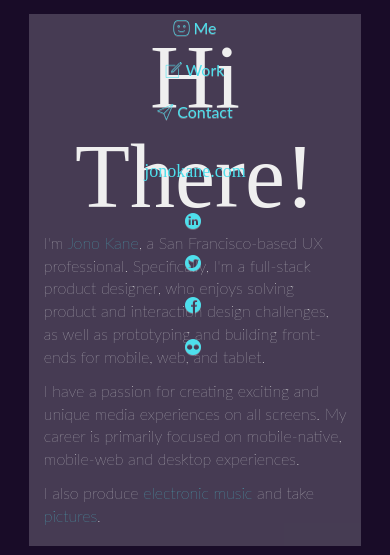
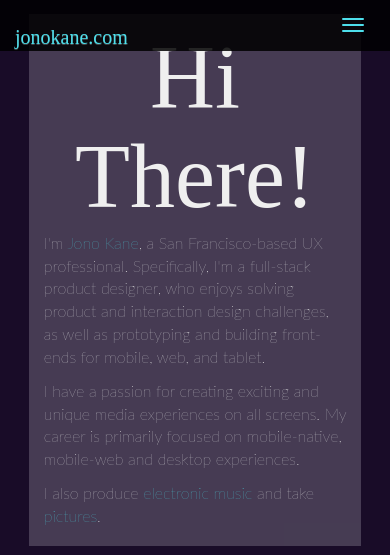
Before and after one commit to jonokane/jonokane-16, a PHP site: page / in a window 390 px wide; the page is wider, and only the part inside the window is pictured. Shown: the top 555 px of that part. Run offline with PHP 8.4, Linux system fonts and the light colour scheme; some libraries are stand-ins or nearby versions.

Commit message:
aaaalmost have that nav working and other styles are tweaked too

```diff
--- a/index.php
+++ b/index.php
@@ -22,8 +22,17 @@
 <body>
 
 
-<nav class="navbar navbar-fixed-top navbar-dark bg-inverse">
-    <div class="navbar-inner">
+<!-- <nav class="navbar navbar-fixed-top top-bar">
+      <div class="navbar-header">
+          <button type="button" class="navbar-toggle collapsed" data-toggle="collapse" data-target="#navbar" aria-expanded="false" aria-controls="navbar">
+            <span class="sr-only">Toggle navigation</span>
+            <span class="icon-bar"></span>
+            <span class="icon-bar"></span>
+            <span class="icon-bar"></span>
+          </button>
+        </div>
+
+<div id="navbar" class="navbar-collapse collapse">
     <div class="col-md-4">
         <ul class="nav navbar-nav left">
             <li class="nav-item active fade-in one"><a href="#me" class="smoothscroll"><span class="ss-icon ss-glyphish-outline">smile</span>Me</a></li>
@@ -31,10 +40,8 @@
             <li class="nav-item fade-in three"><a href="#contact" class="smoothscroll"><span class="ss-icon ss-glyphish-outline">send</span>Contact</a></li>
         </ul>
         </div>
-        <div class="col-md-4">
-        <ul class="nav nav-center">
-            <li><h1 class="fancy"><a href="#">jonokane.com</a></h1></li>
-        </ul>
+        <div class="col-md-4 text-center">
+        <a class="fancy" href="#">jonokane.com</a>
         </div>
         <div class="col-md-4">
         <ul class="nav navbar-nav pull-md-right">
@@ -44,8 +51,76 @@
             <li class="nav-item"><a href="http://www.flickr.com/photos/nokapixel" target="_blank" class="soc-link"><span class="ss-icon ss-social-circle">flickr</span></a></li>
         </ul>
         </div>
-    </div>
-</nav>
+</div>
+</nav> -->
+
+
+
+<!-- <nav class="navbar navbar-inverse navbar-fixed-top">
+      <div class="container">
+        <div class="navbar-header">
+          <button type="button" class="navbar-toggle collapsed" data-toggle="collapse" data-target="#navbar" aria-expanded="false" aria-controls="navbar">
+            <span class="sr-only">Toggle navigation</span>
+            <span class="icon-bar"></span>
+            <span class="icon-bar"></span>
+            <span class="icon-bar"></span>
+          </button>
+          <a class="navbar-brand" href="#">Bootstrap theme</a>
+        </div>
+        <div id="navbar" class="navbar-collapse collapse">
+          <ul class="nav navbar-nav">
+            <li class="active"><a href="#">Home</a></li>
+            <li><a href="#about">About</a></li>
+            <li><a href="#contact">Contact</a></li>
+            <li class="dropdown">
+              <a href="#" class="dropdown-toggle" data-toggle="dropdown" role="button" aria-haspopup="true" aria-expanded="false">Dropdown <span class="caret"></span></a>
+              <ul class="dropdown-menu">
+                <li><a href="#">Action</a></li>
+                <li><a href="#">Another action</a></li>
+                <li><a href="#">Something else here</a></li>
+                <li role="separator" class="divider"></li>
+                <li class="dropdown-header">Nav header</li>
+                <li><a href="#">Separated link</a></li>
+                <li><a href="#">One more separated link</a></li>
+              </ul>
+            </li>
+          </ul>
+        </div>
+      </div>
+    </nav>
+ -->
+
+
+
+<nav class="navbar navbar-fixed-top top-bar">
+        <div class="navbar-header">
+          <button type="button" class="navbar-toggle collapsed" data-toggle="collapse" data-target="#navbar" aria-expanded="false" aria-controls="navbar">
+            <span class="sr-only">Toggle navigation</span>
+            <span class="icon-bar"></span>
+            <span class="icon-bar"></span>
+            <span class="icon-bar"></span>
+          </button>
+          <a class="navbar-brand fancy" href="#">jonokane.com</a>
+        </div>
+        <div id="navbar" class="navbar-collapse collapse">
+          <ul class="nav navbar-nav">
+              <li class="nav-item active fade-in one"><a href="#me" class="smoothscroll"><span class="ss-icon ss-glyphish-outline">smile</span>Me</a></li>
+              <li class="nav-item fade-in two"><a href="#view-work" class="smoothscroll"><span class="ss-icon ss-glyphish-outline">compose</span>Work</a></li>
+              <li class="nav-item fade-in three"><a href="#contact" class="smoothscroll"><span class="ss-icon ss-glyphish-outline">send</span>Contact</a></li>
+          </ul>
+          <ul class="nav navbar-nav navbar-right">
+            <li class="nav-item"><a href="https://www.linkedin.com/in/jonokane" target="_blank" class="soc-link"><span class="ss-icon ss-social-circle">linkedin</span></a></li>
+            <li class="nav-item"><a href="http://www.twitter.com/nokapixel" target="_blank" class="soc-link"><span class="ss-icon ss-social-circle">twitter</span></a></li>
+            <li class="nav-item"><a href="http://facebook.com/jonokane" target="_blank" class="soc-link"><span class="ss-icon ss-social-circle">facebook</span></a></li>
+            <li class="nav-item"><a href="http://www.flickr.com/photos/nokapixel" target="_blank" class="soc-link"><span class="ss-icon ss-social-circle">flickr</span></a></li>
+          </ul>
+        </div><!--/.nav-collapse -->
+    </nav>
+
+
+
+
+
 
 
 <div class="container">
--- a/src/scss/colors.scss
+++ b/src/scss/colors.scss
@@ -1,6 +1,8 @@
 //colors, maaan!!!!!!!!!!!!!!!!!
 
 $black: #000;
+$black-op90:rgba(0, 0, 0, 0.9);
+$black-op85:rgba(0, 0, 0, 0.85);
 
 $gray-dark: #2c2b32;
 $gray-dark-op90:rgba(44, 43, 50, 0.9);
--- a/src/scss/main.scss
+++ b/src/scss/main.scss
@@ -87,6 +87,15 @@ h3, h4, h5, h6{
   font-family: "lust-script";
 }
 
+.navbar .fancy{
+	position:relative;
+	top:12px;
+    padding: 14px 15px;
+    font-size: 20px;
+    line-height: 22px;
+    height: 50px;
+}
+
 h1.fancy{
 	font-size:1rem;
 }
@@ -134,6 +143,15 @@ h4{
 
 // //nav stuff
 
+
+
+// $navbar-default-color: $highlight-turq;
+
+.navbar-toggle .icon-bar{
+	background: $highlight-turq;
+}
+
+
 .top-bar{
 	// background: rgba(44, 43, 50, 0.9);
 	height:2.85rem;
@@ -157,8 +175,8 @@ h4{
 	margin:0 !important;
 	font-size:24px;
 }
-.top-bar.expanded {
-  background: $gray-dark-op90;
+.top-bar {
+  background: $black-op85;
 }
 
 //bg
```
Also changed, not shown: dist/css/main.css.
